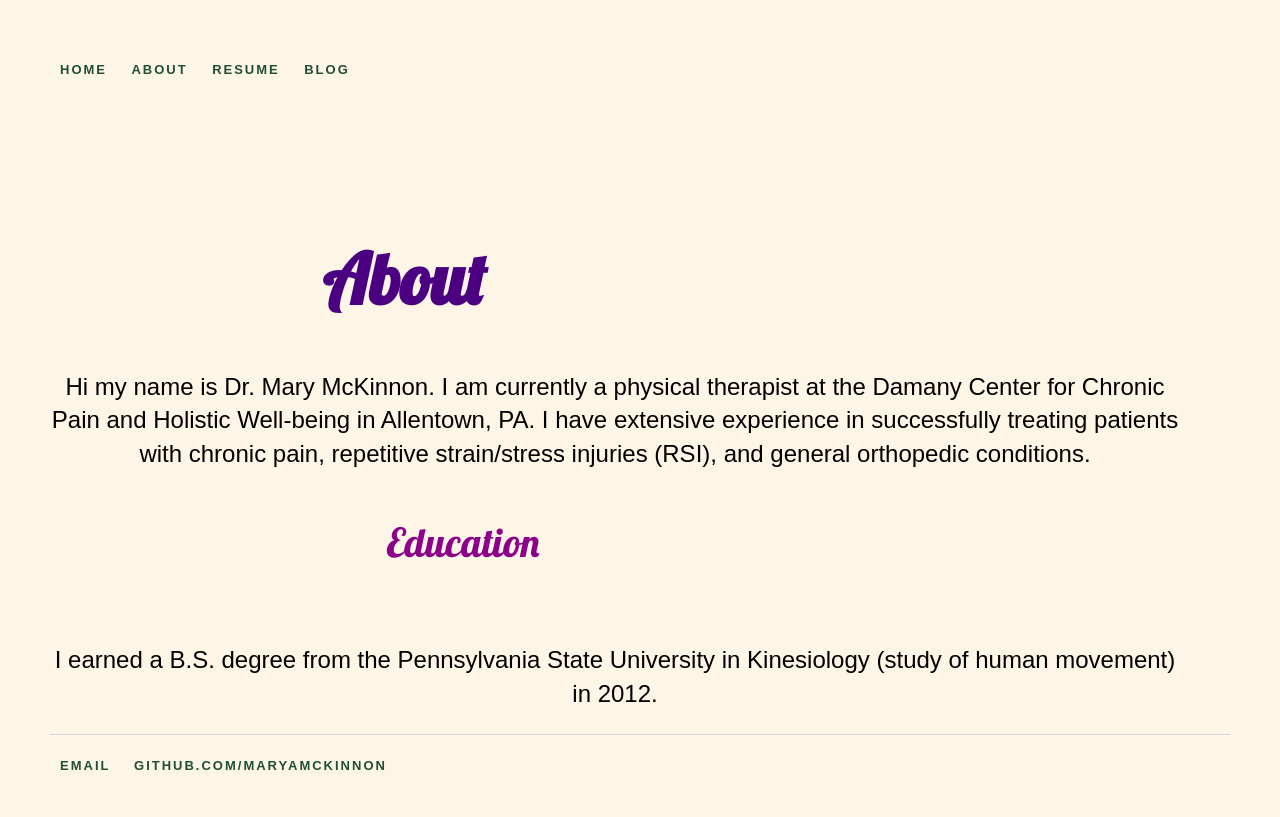
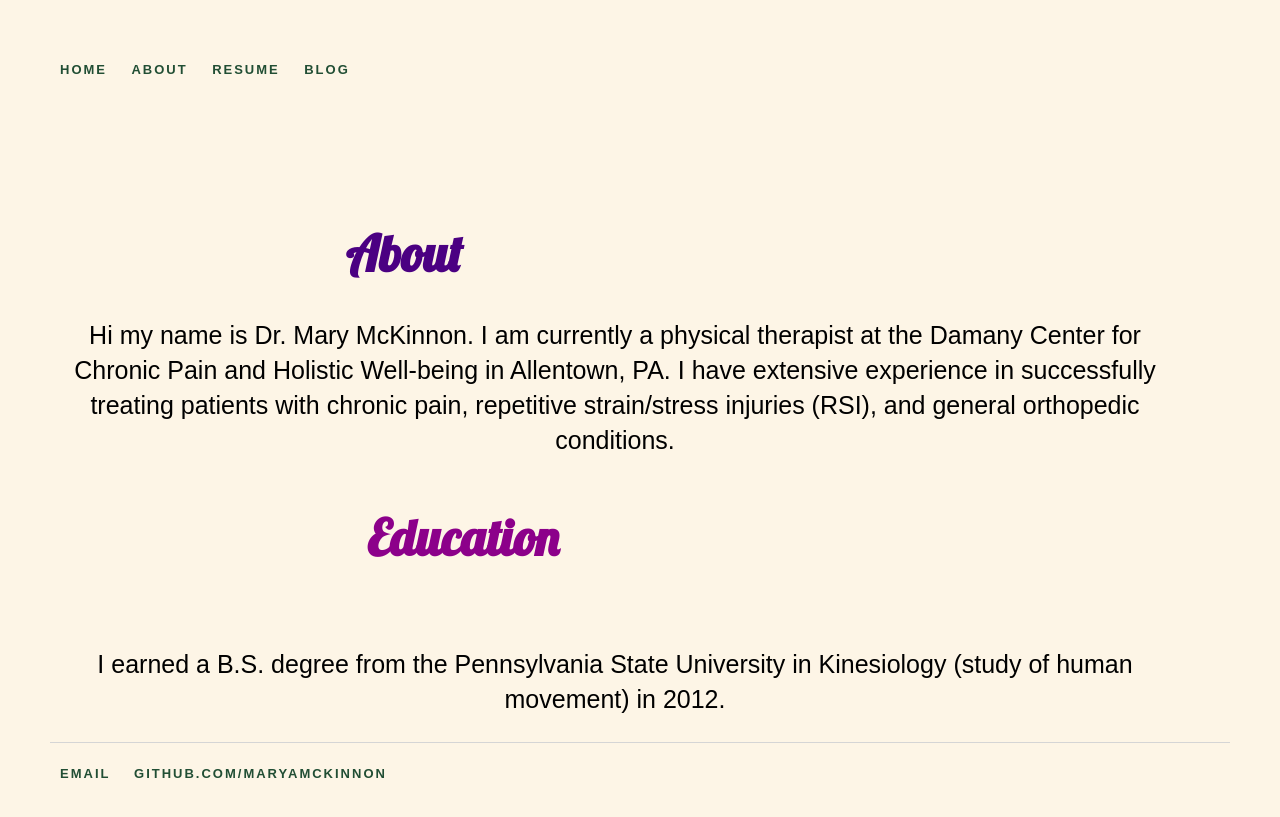
Before and after one commit to maryamckinnon/maryamckinnon.github.io, a Jekyll site: the page built from About/index.html, in a window 1280 px wide. Shown: the top 817 px of the page. Built offline with Jekyll 4.4.1, drawn with Linux system fonts in a browser that asks for light colours.

Commit message:
Update about.css

```diff
--- a/css/about.css
+++ b/css/about.css
@@ -39,7 +39,7 @@ a:hover {
 h1 {
   color: indigo;
   font-family: 'Lobster', sans-serif;
-  font-size: 70px;
+  font-size: 50px;
   padding-top: 100px;
   font-weight: bold;
   text-align: center;
@@ -48,20 +48,20 @@ h1 {
 }
 
 h2 {
-    font-size: 40px;
+    font-size: 50px;
     font-family:'Lobster', 'Sans-Serif';
     line-height: 76px;
     text-align: center;
     top: 20%;
     color: #8C008A;
-    font-weight: normal;
+    font-weight: bold;
     padding-right: 50px;
     padding-bottom: 30px;
     width: 70%;
 }
 
 p {
-    font-size: 1.5em;
+    font-size: 25px;
     line-height: 1.4em;
     text-align: center;
     padding-right: 50px;
```
